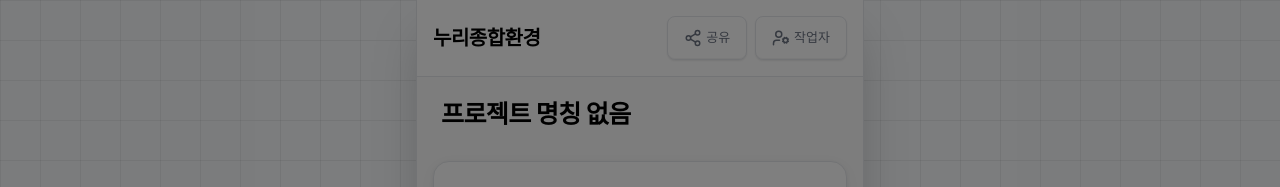
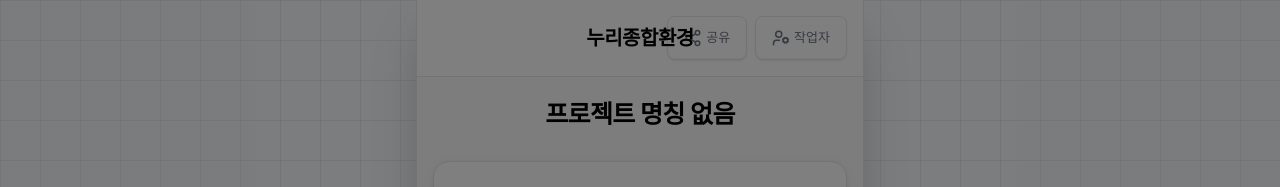
Before and after one commit to shjy235-dot/workcrew, a React (Vite) app: page / in a window 1280 px wide. Shown: the top 187 px of the page. Built offline with nearby package versions, Linux system fonts and the light colour scheme; no server answers; the database is empty; a web font is replaced by a local one.

Commit message:
style: 상단바 로고와 프로젝트명 텍스트 가운데 정렬

```diff
--- a/src/components/Dashboard.jsx
+++ b/src/components/Dashboard.jsx
@@ -59,14 +59,14 @@ export default function Dashboard() {
             type="text"
             value={data.projectName}
             onChange={(e) => updateProjectInfo({ projectName: e.target.value })}
-            className="w-full text-[25px] font-bold border-b-2 border-transparent focus:outline-none pb-2 bg-transparent transition-colors min-h-[44px]"
+            className="w-full text-[25px] font-bold text-center border-b-2 border-transparent focus:outline-none pb-2 bg-transparent transition-colors min-h-[44px]"
             style={{ color: vc.textMain, borderBottomColor: 'transparent' }}
             onFocus={e => (e.currentTarget.style.borderBottomColor = vc.accent)}
             onBlur={e => (e.currentTarget.style.borderBottomColor = 'transparent')}
             placeholder="프로젝트명을 입력하세요"
           />
         ) : (
-          <h2 className="text-[25px] font-bold tracking-tight min-h-[44px] flex items-center" style={{ color: vc.textMain }}>
+          <h2 className="text-[25px] font-bold tracking-tight min-h-[44px] flex items-center justify-center" style={{ color: vc.textMain }}>
             {data.projectName || '프로젝트 명칭 없음'}
           </h2>
         )}
--- a/src/components/TopBar.jsx
+++ b/src/components/TopBar.jsx
@@ -44,13 +44,13 @@ export default function TopBar() {
 
   return (
     <div
-      className="p-4 flex items-center justify-between sticky top-0 z-40 backdrop-blur-md"
+      className="p-4 relative flex items-center justify-end sticky top-0 z-40 backdrop-blur-md"
       style={{
         backgroundColor: 'rgba(255, 255, 255, 0.92)',
         borderBottom: `1px solid ${vc.border}`,
       }}
     >
-      <div className="flex items-center space-x-3">
+      <div className="absolute left-1/2 -translate-x-1/2 flex items-center space-x-3">
         <h1 className="text-[20px] font-bold tracking-tight" style={{ color: vc.textMain }}>
           누리종합환경
         </h1>
```
